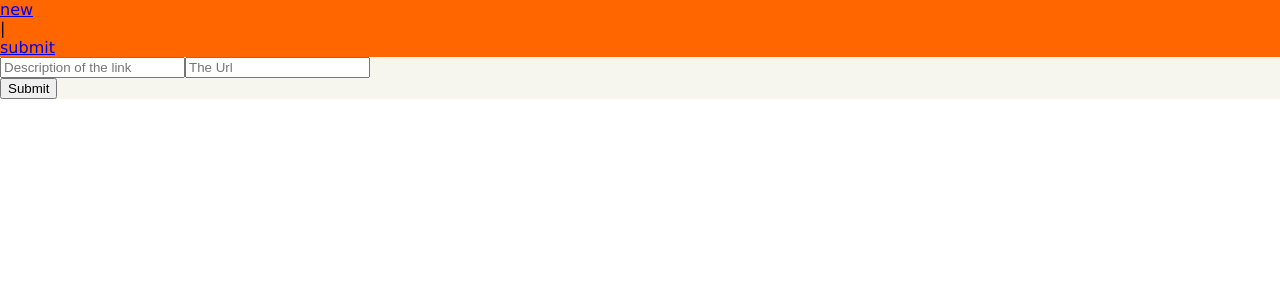
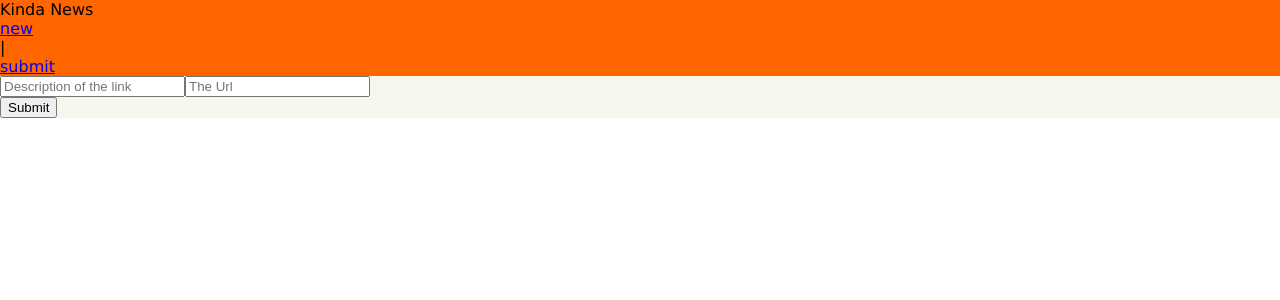
Before and after one commit to Maxim-Filimonov/howtographql-react-apollo, a React (Create React App) app: page /create in a window 1280 px wide. Shown: the top 300 px of the page. Built offline with nearby package versions, Linux system fonts and the light colour scheme; the HTML template or start-up script is replaced by a standard one.

Commit message:
done with routing

```diff
--- a/src/components/CreateLink.js
+++ b/src/components/CreateLink.js
@@ -32,6 +32,7 @@ export class CreateLink extends Component {
         url
       }
     });
+    this.props.history.push("/");
   };
   render() {
     const { description, url } = this.state;
--- a/src/components/Header.js
+++ b/src/components/Header.js
@@ -5,10 +5,15 @@ import { withRouter } from "react-router";
 export function Header(props) {
   return (
     <div className="flex pa1 justify-between nowrap orange">
-      <div>
-        <Link to="/">new</Link>
-        <div>|</div>
-        <Link to="/create">submit</Link>
+      <div className="flex black">
+        <div className="fw7 mr1">Kinda News</div>
+        <Link to="/" className="ml1 black no-underline">
+          new
+        </Link>
+        <div className="ml1">|</div>
+        <Link to="/create" className="ml1 black no-underline">
+          submit
+        </Link>
       </div>
     </div>
   );
```
